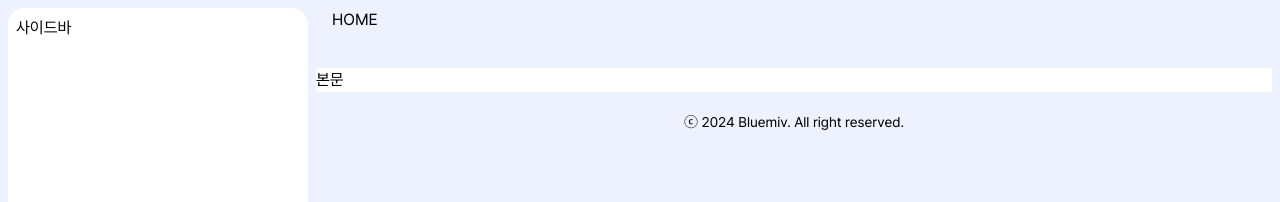
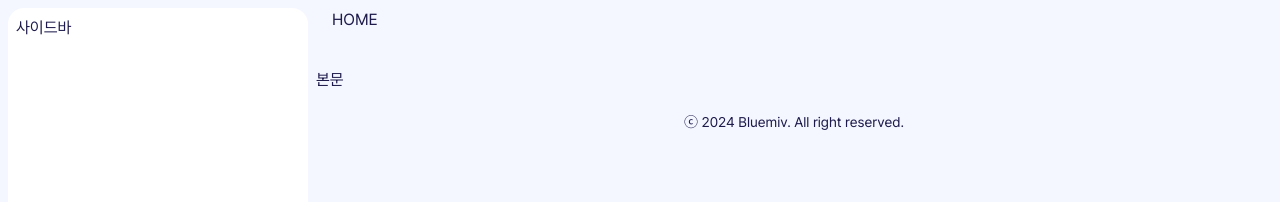
Before and after one commit to bluemiv/berry-admin, a Next.js app in the folder apps/web/: page / in a window 1280 px wide. Shown: the top 202 px of the page. Built offline with nearby package versions, Linux system fonts and the light colour scheme.

Commit message:
feat: 배경 색상, 폰트 색상 설정

```diff
--- a/apps/web/src/app/layout.tsx
+++ b/apps/web/src/app/layout.tsx
@@ -21,7 +21,11 @@ export default function RootLayout({
 }>) {
   return (
     <html lang="ko">
-      <body className={classNames(pretendard.className, 'min-h-screen')}>{children}</body>
+      <body
+        className={classNames(pretendard.className, 'min-h-screen bg-indigo-50/60 text-indigo-950')}
+      >
+        {children}
+      </body>
     </html>
   );
 }
--- a/apps/web/src/app/template.tsx
+++ b/apps/web/src/app/template.tsx
@@ -1,15 +1,13 @@
-import { TPropsWithChildren } from '@/types';
 import Layout from '@/components/Layout';
+import type { TPropsWithChildren } from '@/types';
 
 export default function Template({ children }: TPropsWithChildren) {
   return (
-    <div className="flex p-sm gap-sm bg-indigo-50">
-      <aside className="rounded-2xl min-h-[calc(100vh-1rem)] min-w-[300px] p-sm bg-white">
-        사이드바
-      </aside>
+    <div className="flex p-sm gap-sm">
+      <Layout.Sidebar />
       <div className="min-h-[calc(100vh-1rem)] flex-1 flex flex-col">
         <Layout.Header />
-        <main className="bg-white">{children}</main>
+        {children}
         <Layout.Footer />
       </div>
     </div>
--- /dev/null
+++ b/apps/web/src/components/Layout/Sidebar/Sidebar.tsx
@@ -0,0 +1,7 @@
+export default function Sidebar() {
+  return (
+    <aside className="rounded-2xl min-h-[calc(100vh-1rem)] min-w-[300px] p-sm bg-white">
+      사이드바
+    </aside>
+  );
+}
--- /dev/null
+++ b/apps/web/src/components/Layout/Sidebar/index.ts
@@ -0,0 +1,3 @@
+import Sidebar from './Sidebar';
+
+export default Sidebar;
--- a/apps/web/src/components/Layout/index.ts
+++ b/apps/web/src/components/Layout/index.ts
@@ -1,9 +1,11 @@
 import Header from '@/components/Layout/Header';
 import Footer from '@/components/Layout/Footer';
+import Sidebar from '@/components/Layout/Sidebar';
 
 const Layout = {
   Header,
   Footer,
+  Sidebar,
 };
 
 export default Layout;
```
